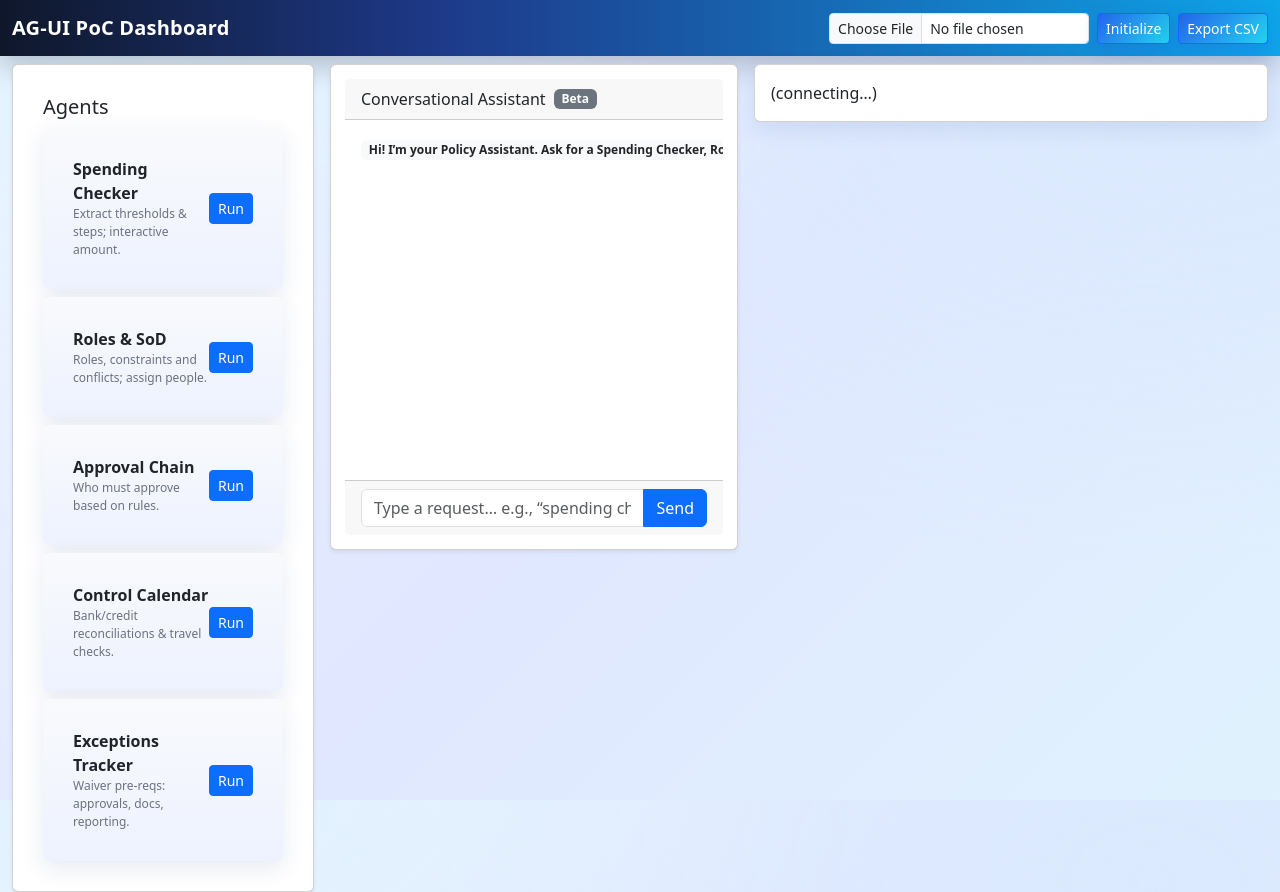
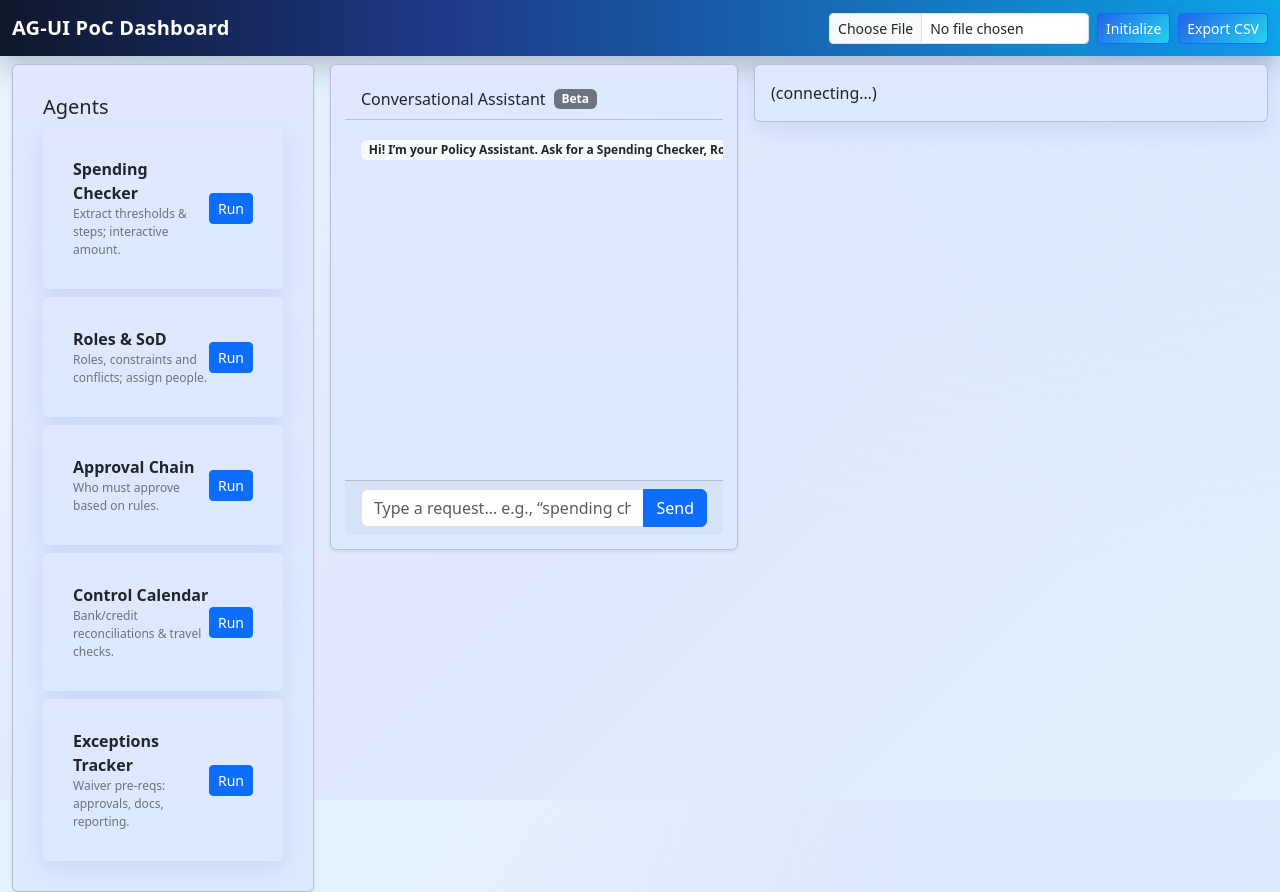
Before and after one commit to qnxrahul/Ag-UI, a React (Vite) app in the folder frontend/: page / in a window 1280 px wide. Built offline with nearby package versions, Linux system fonts and the light colour scheme; no server answers.

Commit message:
Refactor: Update UI gradients and colors for a fresh look
Co-authored-by: qnxrahul <qnxrahul@gmail.com>

```diff
--- a/frontend/src/components/ChatWindow.tsx
+++ b/frontend/src/components/ChatWindow.tsx
@@ -38,8 +38,8 @@ export default function ChatWindow() {
   }
 
   return (
-    <Card className="shadow-sm">
-      <Card.Header className="d-flex align-items-center gap-2">
+    <Card className="shadow-sm" style={{ background: "linear-gradient(180deg, #e0e7ff, #dbeafe)" }}>
+      <Card.Header className="d-flex align-items-center gap-2 card-header-gradient">
         <span>Conversational Assistant</span>
         <Badge bg="secondary">Beta</Badge>
       </Card.Header>
--- a/frontend/src/index.css
+++ b/frontend/src/index.css
@@ -46,7 +46,7 @@ body{
 }
 
 .card{
-  background:linear-gradient(180deg, rgba(255,255,255,0.96), rgba(255,255,255,0.9)); border:1px solid var(--border); border-radius:12px; padding:14px;
+  background: linear-gradient(180deg, #e0e7ff, #dbeafe); border:1px solid #c7d2fe; border-radius:12px; padding:14px;
   box-shadow: 0 8px 22px rgba(30, 58, 138, 0.10);
 }
 
@@ -71,7 +71,7 @@ body{
 .input{ padding:10px; border:1px solid var(--border); border-radius:10px; width:100%; background:#fff; }
 .panel-stack{ height:100%; overflow:auto; display:grid; gap:16px; }
 .panel-card-title{ font-weight:700; margin-bottom:10px; }
-.details{ border:1px dashed var(--border); border-radius:10px; padding:8px; background:linear-gradient(180deg, #fafafa, #f5f5f5); }
+.details{ border:1px dashed #c7d2fe; border-radius:10px; padding:8px; background: linear-gradient(180deg, #e0e7ff, #dbeafe); }
 
 /* Fancy navbar + buttons */
 .nav-gradient{
@@ -95,14 +95,14 @@ body{
 
 /* Card header gradients */
 .card-header-gradient{
-  background: linear-gradient(90deg, #1e3a8a 0%, #3b82f6 100%);
-  color:#fff;
+  background: linear-gradient(90deg, #e0e7ff 0%, #dbeafe 100%);
+  color:#1e3a8a;
 }
 
 /* Agent cards hover/interactive */
 .agent-card{
-  background: linear-gradient(180deg, #f8fafc, #eef2ff) !important;
-  border: 1px solid #e5e7eb !important;
+  background: linear-gradient(180deg, #e0e7ff, #dbeafe) !important;
+  border: 1px solid #c7d2fe !important;
   transition: transform .15s ease, box-shadow .15s ease;
 }
 .agent-card:hover{ transform: translateY(-2px); box-shadow: 0 10px 22px rgba(30, 58, 138, 0.15); }
```
